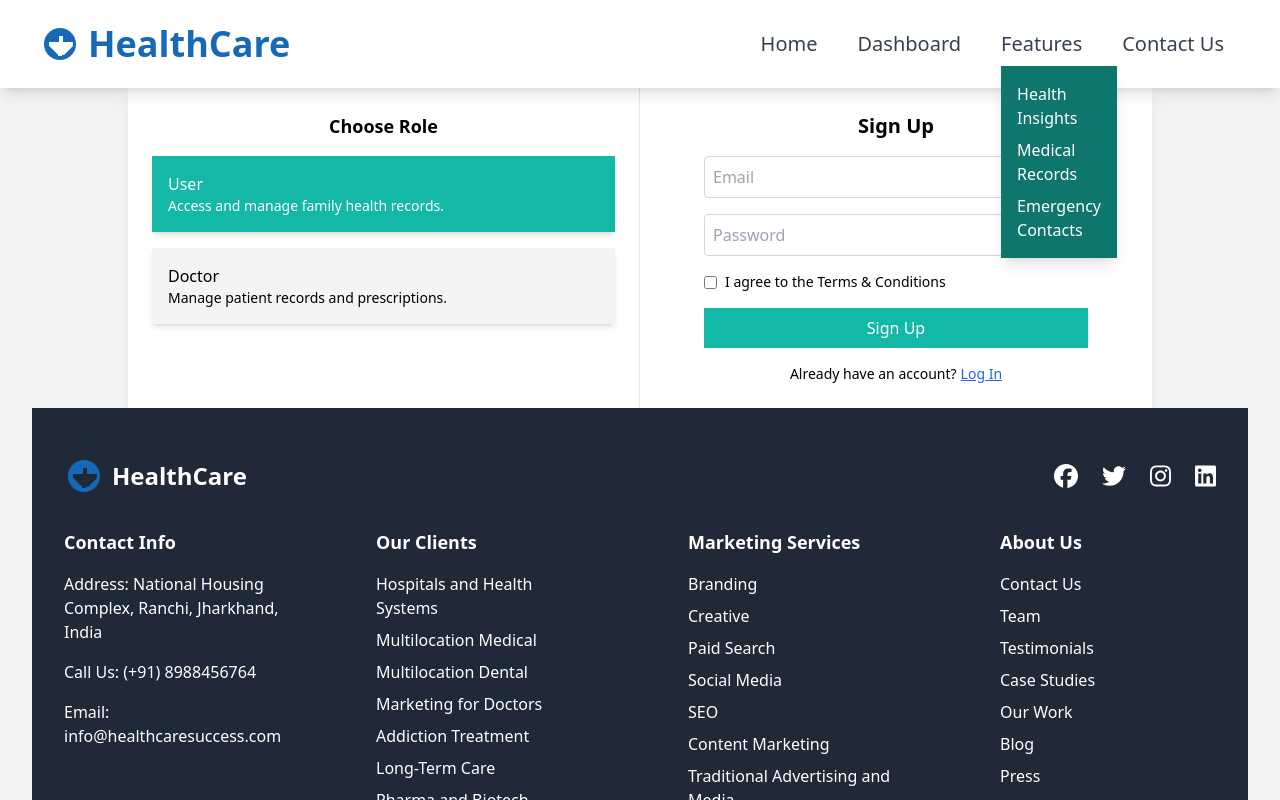
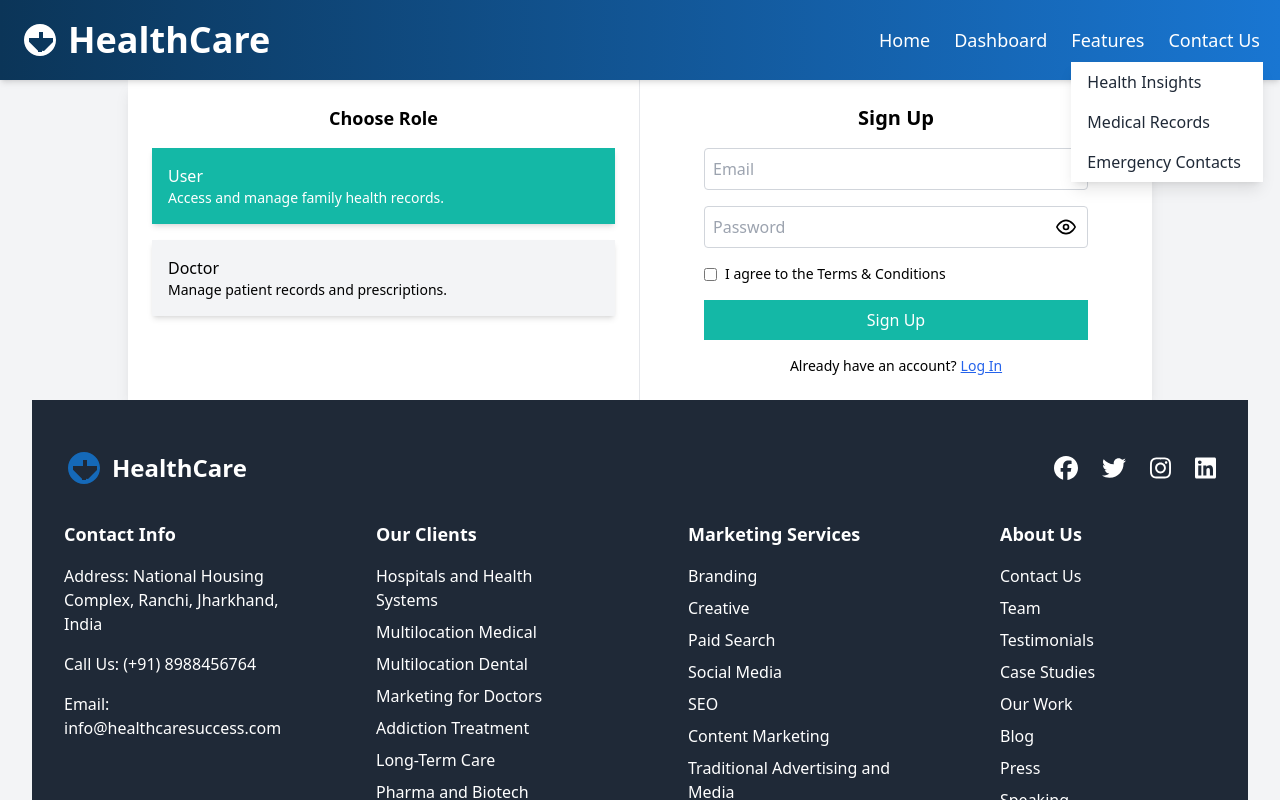
Before and after one commit to Abhigupta13/family-health-record-dashboard-client, a React (Vite) app: page /auth in a window 1280 px wide. Both pictures are taken after a click on the button "Features". Shown: the top 800 px of the page. Built offline with nearby package versions, Linux system fonts and the light colour scheme.

Commit message:
navbar ui change

```diff
--- a/src/App.jsx
+++ b/src/App.jsx
@@ -1,5 +1,5 @@
 import './App.css';
-import { createBrowserRouter, RouterProvider } from 'react-router-dom';
+import { BrowserRouter as Router, Routes, Route } from 'react-router-dom';
 import Home from './components/Home';
 import Dashboard from './components/Dashboard';
 import TermsCondition from './components/TermsCondition';
@@ -19,92 +19,36 @@ import HealthInsight from './components/HealthInsight';
 import EmergencyContact from './components/EmergencyCall';
 import MemberDetails from './components/ui/viewDetailsPage';
 import AuthOptions from './components/auth/AuthOptions';
-
-const appRouter = createBrowserRouter([
-  {
-    path: "/",
-    element: <Home />
-  },
-  {
-    path: "/auth",
-    element: <AuthOptions />
-  },
-  {
-    path: "/dashboard",
-    element: <Dashboard />
-  },
-  {
-    path: "/terms",
-    element: <TermsCondition />
-  },
-  {
-    path: "/profile/view-profile",
-    element: <ViewProfile />
-  },
-  {
-    path: "/forgot-password",
-    element: <ForgotPassword />
-  },
-  {
-    path: "/logout",
-    element: <Logout />
-  },
-  {
-    path: "/prescription-tracking",
-    element: <PrescriptionTrack />
-  },
-  {
-    path: "/doctor-access",
-    element: <DoctorAccess />
-  },
-  {
-    path: "/health-support",
-    element: <HealthSupport />
-  },
-  {
-    path: "/prescription-edit",
-    element: <PrescriptionEdit />
-  },
-  {
-    path: "/ocr-section",
-    element: <OcrSection />
-  },
-  {
-    path: "/cta-section",
-    element: <CtaSection />
-  },
-  {
-    path: "/testimonial",
-    element: <Testimonial />
-  },
-  {
-    path: "/contact-us",
-    element: <ContactUs />
-  },
-  {
-    path: "/emergency-call",
-    element: <EmergencyContact />
-  },
-  {
-    path: "/chat-with-us",
-    element: <ChatWithUs />
-  },
-  {
-    path: "/health-insight",
-    element: <HealthInsight />
-  },
-  {
-    path: "/family-member/:id/details",
-    element: <MemberDetails />
-  }
-]);
+import Navbar from './components/shared/Navbar';
 
 function App() {
   return (
-    <div>
-      {/* <Navbar /> */}
-      <RouterProvider router={appRouter} />
-    </div>
+    <Router>
+      <div>
+        <Navbar/>
+        <Routes>
+          <Route path="/" element={<Home />} />
+          <Route path="/auth" element={<AuthOptions />} />
+          <Route path="/dashboard" element={<Dashboard />} />
+          <Route path="/terms" element={<TermsCondition />} />
+          <Route path="/profile/view-profile" element={<ViewProfile />} />
+          <Route path="/forgot-password" element={<ForgotPassword />} />
+          <Route path="/logout" element={<Logout />} />
+          <Route path="/prescription-tracking" element={<PrescriptionTrack />} />
+          <Route path="/doctor-access" element={<DoctorAccess />} />
+          <Route path="/health-support" element={<HealthSupport />} />
+          <Route path="/prescription-edit" element={<PrescriptionEdit />} />
+          <Route path="/ocr-section" element={<OcrSection />} />
+          <Route path="/cta-section" element={<CtaSection />} />
+          <Route path="/testimonial" element={<Testimonial />} />
+          <Route path="/contact-us" element={<ContactUs />} />
+          <Route path="/emergency-call" element={<EmergencyContact />} />
+          <Route path="/chat-with-us" element={<ChatWithUs />} />
+          <Route path="/health-insight" element={<HealthInsight />} />
+          <Route path="/family-member/:id/details" element={<MemberDetails />} />
+        </Routes>
+      </div>
+    </Router>
   );
 }
 
--- a/src/components/Dashboard.jsx
+++ b/src/components/Dashboard.jsx
@@ -100,7 +100,7 @@ const Dashboard = () => {
 
   return (
     <div className="w-full md:basis-1/2 lg:basis-1/3 text-center">
-      <Navbar />
+
       <h1 className="mt-6 text-4xl font-bold mb-4 text-[#4499E8]">
         Family Health Dashboard
       </h1>
--- a/src/components/EmergencyCall.jsx
+++ b/src/components/EmergencyCall.jsx
@@ -1,6 +1,7 @@
 import React, { useState } from "react";
 import { FaPhoneAlt, FaUpload } from "react-icons/fa"; // Phone and Upload icons from React Icons
 import { Button } from "./ui/button";
+import Navbar from "./shared/Navbar";
 
 const EmergencyContact = () => {
   const [isFormVisible, setIsFormVisible] = useState(false);
@@ -40,6 +41,9 @@ const EmergencyContact = () => {
   const handleFormToggle = () => setIsFormVisible(!isFormVisible);
 
   return (
+    <>
+
+
     <div className="text-center mt-6">
       <h2 className="text-2xl font-semibold text-[#4499E8] mb-4">Emergency Call</h2>
 
@@ -135,6 +139,7 @@ const EmergencyContact = () => {
         Please fill out the details for the emergency verification before calling. If the patient is unconscious or unable to provide details, the call can still be made directly.
       </p>
     </div>
+    </>
   );
 };
 
--- a/src/components/HealthInsight.jsx
+++ b/src/components/HealthInsight.jsx
@@ -1,4 +1,5 @@
 import React, { useState } from "react";
+import Navbar from "./shared/Navbar";
 
 const HealthInsight = () => {
   const [topic, setTopic] = useState(""); // To hold the selected topic
@@ -125,7 +126,9 @@ const HealthInsight = () => {
   };
 
   // Render chat interface
-  return (
+  return (<>
+
+
     <div className="flex items-center justify-center">
       <div className="w-full max-w-lg mx-auto text-center mt-6 bg-white p-6 rounded-lg shadow-lg">
         <h2 className="text-2xl font-semibold text-[#4499E8] mb-4">
@@ -218,6 +221,7 @@ const HealthInsight = () => {
         </div>
       </div>
     </div>
+    </>
   );
 };
 
--- a/src/components/Home.jsx
+++ b/src/components/Home.jsx
@@ -10,7 +10,7 @@ import Footer from './shared/Footer'
 const Home = () => {
   return (
     <div>
-        <Navbar/>
+
         <LandingPage/>
         <OcrSection/>
         <Testimonial/>
--- a/src/components/PresciptionTrack.jsx
+++ b/src/components/PresciptionTrack.jsx
@@ -73,9 +73,9 @@ const PrescriptionTrack = () => {
 
   return (
     <div>
-      <Navbar/>
+
       <div className="flex items-center justify-center min-h-screen bg-gradient-to-r from-blue-50 to-teal-50">
-        {/* <Navbar/> */}
+        {/*  */}
         <div className="max-w-4xl w-full p-6">
           <h1 className="text-3xl font-bold text-white bg-gradient-to-r from-teal-500 to-teal-600 p-4 rounded-xl text-center mb-6">
             Prescription Tracking
--- a/src/components/auth/AuthOptions.jsx
+++ b/src/components/auth/AuthOptions.jsx
@@ -62,7 +62,7 @@ const AuthOptions = () => {
 
   return (
     <>
-      <Navbar />
+
       <div className="min-h-screen flex flex-col items-center justify-center bg-gray-100 px-6 sm:px-6 lg:px-8 ">
         <div className="flex flex-col md:flex-row w-full max-w-5xl max-h-5xl bg-white shadow-lg rounded-lg overflow-hidden">
           {/* Role Selection */}
--- a/src/components/shared/Navbar.jsx
+++ b/src/components/shared/Navbar.jsx
@@ -7,57 +7,51 @@ const Navbar = () => {
   const [isFeaturesDropdownOpen, setIsFeaturesDropdownOpen] = useState(false);
   const [isProfileDropdownOpen, setIsProfileDropdownOpen] = useState(false);
   const [isLogoutPopupOpen, setIsLogoutPopupOpen] = useState(false);
-  const [isContactDropdownOpen, setIsContactDropdownOpen] = useState(false); // State for Contact Us dropdown
-  const [isLoggedIn, setIsLoggedIn] = useState(false); // Track login status
+  const [isContactDropdownOpen, setIsContactDropdownOpen] = useState(false);
+  const [isLoggedIn, setIsLoggedIn] = useState(false);
   const navigate = useNavigate();
 
-  // Check if the user is logged in when the component mounts
+  // Check login status on mount
   useEffect(() => {
     const authToken = localStorage.getItem("authToken");
-    setIsLoggedIn(!!authToken); // Set isLoggedIn to true if authToken exists
+    setIsLoggedIn(!!authToken);
   }, []);
 
-  // Function to toggle the main menu
+  // Toggle functions
   const toggleMenu = () => setIsMenuOpen(!isMenuOpen);
-
-  // Function to toggle the Features dropdown
   const toggleFeaturesDropdown = () => {
     setIsFeaturesDropdownOpen(!isFeaturesDropdownOpen);
-    setIsProfileDropdownOpen(false); // Close the Profile dropdown when Features is opened
+    setIsProfileDropdownOpen(false);
+    setIsContactDropdownOpen(false);
   };
-
-  // Function to toggle the Profile dropdown
   const toggleProfileDropdown = () => {
     setIsProfileDropdownOpen(!isProfileDropdownOpen);
-    setIsFeaturesDropdownOpen(false); // Close the Features dropdown when Profile is opened
+    setIsFeaturesDropdownOpen(false);
+    setIsContactDropdownOpen(false);
   };
-
-  // Function to toggle the Contact Us dropdown
   const toggleContactDropdown = () => {
     setIsContactDropdownOpen(!isContactDropdownOpen);
-    setIsFeaturesDropdownOpen(false); // Close other dropdowns when Contact Us is opened
+    setIsFeaturesDropdownOpen(false);
     setIsProfileDropdownOpen(false);
   };
 
-  // Function to handle logout action
+  // Handle Logout
   const handleLogout = () => {
-    // Clear session data (localStorage, cookies, or token)
     localStorage.removeItem("authToken");
-    setIsLogoutPopupOpen(false); // Close the popup
-    setIsLoggedIn(false); // Update login state
-    navigate("/"); // Redirect to home page
+    setIsLogoutPopupOpen(false);
+    setIsLoggedIn(false);
+    navigate("/");
   };
 
   return (
-    <nav className="flex w-full items-center justify-between p-6 bg-white text-white shadow-lg relative">
+    <nav className="flex w-full items-center justify-between p-5 bg-gradient-to-r from-[#0b3558] to-[#1976d2] shadow-md relative">
       {/* Logo Section */}
-      <div className="text-3xl ml-4 text-[#1569B8] font-bold flex items-center space-x-2">
+      <div className="text-3xl text-white font-bold flex items-center space-x-2">
         <svg
           xmlns="http://www.w3.org/2000/svg"
           className="h-10 w-10"
           viewBox="0 0 20 20"
           fill="currentColor"
-          aria-hidden="true"
         >
           <path
             fillRule="evenodd"
@@ -65,17 +59,13 @@ const Navbar = () => {
             clipRule="evenodd"
           />
         </svg>
-        <Link to="/" className="text-4xl font-bold text-[#1569B8]">
+        <Link to="/" className="text-4xl font-bold text-white">
           HealthCare
         </Link>
       </div>
 
-      {/* Hamburger Menu Icon for Small Screens */}
-      <button
-        className="block md:hidden text-white"
-        onClick={toggleMenu}
-        aria-label="Toggle navigation"
-      >
+      {/* Hamburger Menu for Small Screens */}
+      <button className="block md:hidden text-white" onClick={toggleMenu}>
         <svg
           xmlns="http://www.w3.org/2000/svg"
           className="h-8 w-8"
@@ -83,131 +73,68 @@ const Navbar = () => {
           viewBox="0 0 24 24"
           stroke="currentColor"
         >
-          <path
-            strokeLinecap="round"
-            strokeLinejoin="round"
-            strokeWidth="2"
-            d="M4 6h16M4 12h16m-7 6h7"
-          />
+          <path strokeLinecap="round" strokeLinejoin="round" strokeWidth="2" d="M4 6h16M4 12h16m-7 6h7" />
         </svg>
       </button>
 
       {/* Navigation Links */}
-      <div
-        className={`${
-          isMenuOpen ? "block" : "hidden"
-        } md:flex md:items-center space-y-4 space-x-8 md:space-y-0 mr-8 md:space-x-10`}
-      >
-        <Link
-          to="/"
-          className="block md:inline text-xl text-gray-700 hover:text-[#1569B8]"
-        >
+      <div className={`${isMenuOpen ? "block" : "hidden"} md:flex items-center space-x-6`}>
+        <Link to="/" className="text-lg text-white hover:text-yellow-300 transition duration-300">
           Home
         </Link>
-        <Link
-          to="/dashboard"
-          className="block md:inline text-xl text-gray-700 hover:text-[#3a54ba]"
-        >
+        <Link to="/dashboard" className="text-lg text-white hover:text-yellow-300 transition duration-300">
           Dashboard
         </Link>
 
         {/* Features Dropdown */}
-        <div className="relative z-40 navbar-dropdown">
-          <button
-            className="text-xl text-gray-700 hover:text-[#1569B8]"
-            onClick={toggleFeaturesDropdown}
-          >
+        <div className="relative group">
+          <button className="text-lg text-white hover:text-yellow-300 transition duration-300" onClick={toggleFeaturesDropdown}>
             Features
           </button>
-          <div
-            className={`absolute left-0 mt-2 space-y-2 bg-teal-700 text-white p-4 rounded-md shadow-lg ${
-              isFeaturesDropdownOpen ? "block" : "hidden"
-            }`}
-          >
-            <Link
-              to="/health-insight"
-              className="block text-white hover:text-teal-500"
-            >
+          <div className={`absolute left-0 mt-2 w-48 bg-white text-gray-800 rounded-lg shadow-lg transform transition-all duration-300 ease-in-out ${isFeaturesDropdownOpen ? "opacity-100 scale-100" : "opacity-0 scale-95 hidden"}`}>
+            <Link to="/health-insight" className="block px-4 py-2 hover:bg-gray-300">
               Health Insights
             </Link>
-            <Link
-              to="/dashboard"
-              className="block text-white hover:text-teal-500"
-            >
+            <Link to="/dashboard" className="block px-4 py-2 hover:bg-gray-300">
               Medical Records
             </Link>
-            <Link
-              to="/emergency-call"
-              className="block text-white hover:text-teal-500"
-            >
+            <Link to="/emergency-call" className="block px-4 py-2 hover:bg-gray-300">
               Emergency Contacts
             </Link>
           </div>
         </div>
 
-        {/* Contact Us Dropdown */}
-        <div className="relative z-40 navbar-dropdown">
-          <button
-            className="text-xl text-gray-700 hover:text-[#1569B8]"
-            onClick={toggleContactDropdown}
-          >
+        {/* Contact Dropdown */}
+        <div className="relative group">
+          <button className="text-lg text-white hover:text-yellow-300 transition duration-300" onClick={toggleContactDropdown}>
             Contact Us
           </button>
-          <div
-            className={`absolute left-0 mt-2 space-y-2 bg-teal-700 text-white p-4 rounded-md shadow-lg ${
-              isContactDropdownOpen ? "block" : "hidden"
-            }`}
-          >
-            <Link
-              to="/emergency-call"
-              className="block text-white hover:text-teal-500"
-            >
+          <div className={`absolute left-0 mt-2 w-48 bg-white text-gray-800 rounded-lg shadow-lg transform transition-all duration-300 ease-in-out ${isContactDropdownOpen ? "opacity-100 scale-100" : "opacity-0 scale-95 hidden"}`}>
+            <Link to="/emergency-call" className="block px-4 py-2 hover:bg-gray-300">
               Emergency Booking
             </Link>
-            <Link
-              to="/contact-us"
-              className="block text-white hover:text-teal-500"
-            >
+            <Link to="/contact-us" className="block px-4 py-2 hover:bg-gray-300">
               Contact Us
             </Link>
-            <Link
-              to="/chat-with-us"
-              className="block text-white hover:text-teal-500"
-            >
+            <Link to="/chat-with-us" className="block px-4 py-2 hover:bg-gray-300">
               Chat with us
             </Link>
           </div>
         </div>
 
-        {/* Profile Dropdown (Only visible when logged in) */}
+        {/* Profile Dropdown (Only for logged-in users) */}
         {isLoggedIn && (
-          <div className="relative z-40 navbar-dropdown">
-            <button
-              className="text-xl text-gray-700 hover:text-[#1569B8]"
-              onClick={toggleProfileDropdown}
-            >
+          <div className="relative group">
+            <button className="flex items-center text-white" onClick={toggleProfileDropdown}>
               <Avatar className="cursor-pointer">
-                  <AvatarImage
-                    src="https://github.com/shadcn.png"
-                    alt="@shadcn"
-                  />
+                <AvatarImage src="https://github.com/shadcn.png" alt="Profile" />
               </Avatar>
             </button>
-            <div
-              className={`absolute left-0 mt-2 space-y-2 bg-teal-700 text-white p-4 rounded-md shadow-lg ${
-                isProfileDropdownOpen ? "block" : "hidden"
-              }`}
-            >
-              <Link
-                to="/profile/view-profile"
-                className="block text-teal-300 hover:text-[#4B6708]"
-              >
+            <div className={`absolute right-0 mt-2 w-48 bg-white text-gray-800 rounded-lg shadow-lg transform transition-all duration-300 ease-in-out ${isProfileDropdownOpen ? "opacity-100 scale-100" : "opacity-0 scale-95 hidden"}`}>
+              <Link to="/profile/view-profile" className="block px-4 py-2 hover:bg-gray-300">
                 View Profile
               </Link>
-              <button
-                className="block text-red-500"
-                onClick={() => setIsLogoutPopupOpen(true)} // Open the logout confirmation popup
-              >
+              <button className="block w-full text-left px-4 py-2 text-red-500 hover:bg-gray-300" onClick={() => setIsLogoutPopupOpen(true)}>
                 Logout
               </button>
             </div>
@@ -217,42 +144,21 @@ const Navbar = () => {
 
       {/* Logout Confirmation Popup */}
       {isLogoutPopupOpen && (
-  <div
-    className="fixed inset-0 bg-gray-700 bg-opacity-50 flex justify-center items-center z-50 popup-container"
-    aria-labelledby="logout-confirmation-title"
-    role="dialog"
-    aria-modal="true"
-  >
-    <div className="w-full max-w-md bg-[#1a6d60] p-8 shadow-lg rounded-2xl"> {/* Improved container rounding */}
-      <h2
-        id="logout-confirmation-title"
-        className="text-2xl font-bold text-center mb-6 text-white"
-      >
-        Logging Out
-      </h2>
-      <p className="text-center text-lg mb-6 text-white">
-        Are you sure you want to log out?
-      </p>
+        <div className="fixed inset-0 bg-black bg-opacity-50 flex justify-center items-center">
+          <div className="bg-white p-6 rounded-lg shadow-lg">
+            <h2 className="text-xl font-bold mb-4">Logging Out</h2>
+            <p className="mb-4">Are you sure you want to log out?</p>
             <div className="flex justify-center space-x-4">
-        <button
-          onClick={handleLogout}
-          className="w-32 bg-teal-900 text-white py-2 px-4 rounded-full hover:bg-teal-700 focus:ring-2 focus:ring-teal-500 focus:outline-none transition-all duration-200"
-          type="button" // Explicit button type
-        >
+              <button className="bg-red-500 text-white px-4 py-2 rounded-md" onClick={handleLogout}>
                 Yes, Log out
               </button>
-        <button
-          onClick={() => setIsLogoutPopupOpen(false)}
-          className="w-32 bg-gray-500 text-white py-2 px-4 rounded-full hover:bg-gray-600 focus:ring-2 focus:ring-gray-400 focus:outline-none transition-all duration-200"
-          type="button" // Explicit button type
-        >
+              <button className="bg-gray-300 px-4 py-2 rounded-md" onClick={() => setIsLogoutPopupOpen(false)}>
                 Cancel
               </button>
             </div>
           </div>
         </div>
       )}
-
     </nav>
   );
 };
```
Also changed, not shown: src/components/ViewProfile.jsx (+21 -4 lines). Lines whose indentation alone changed are shown as unchanged.
